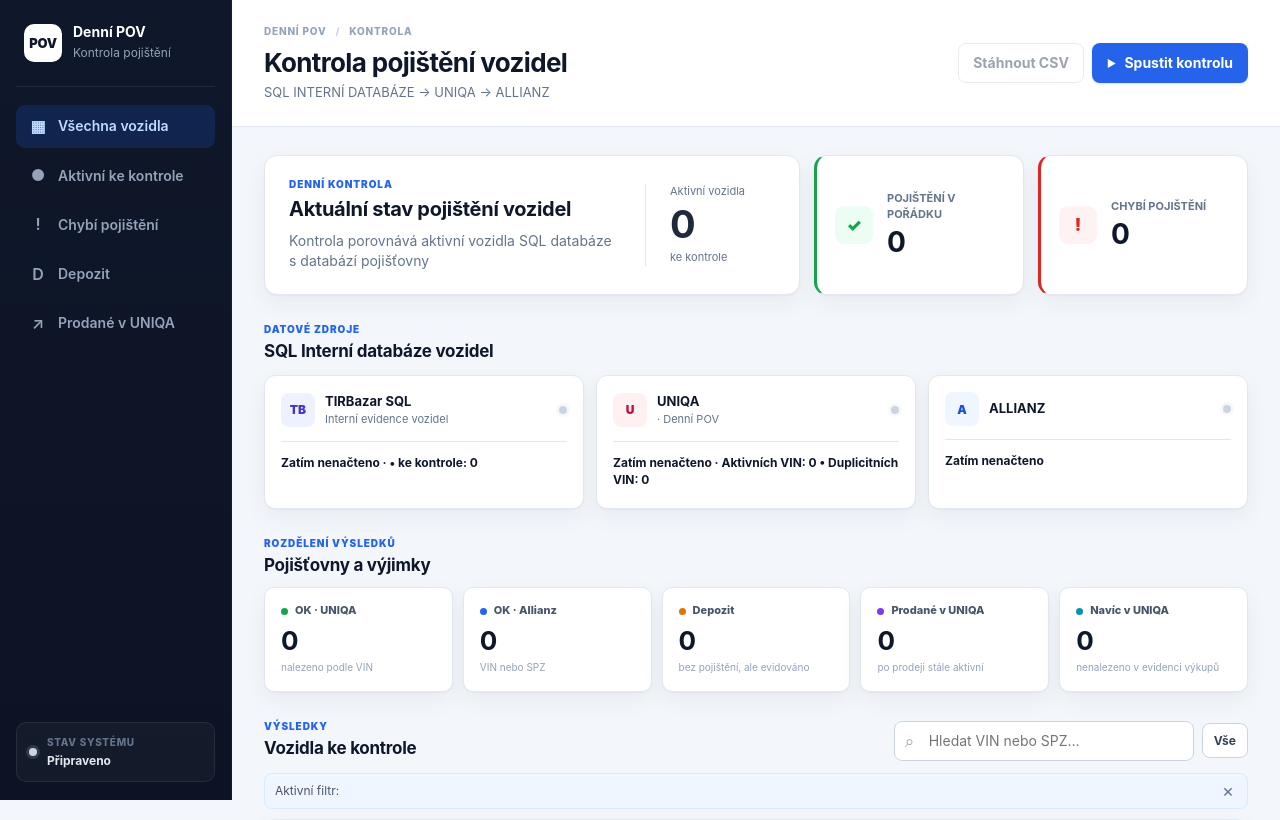
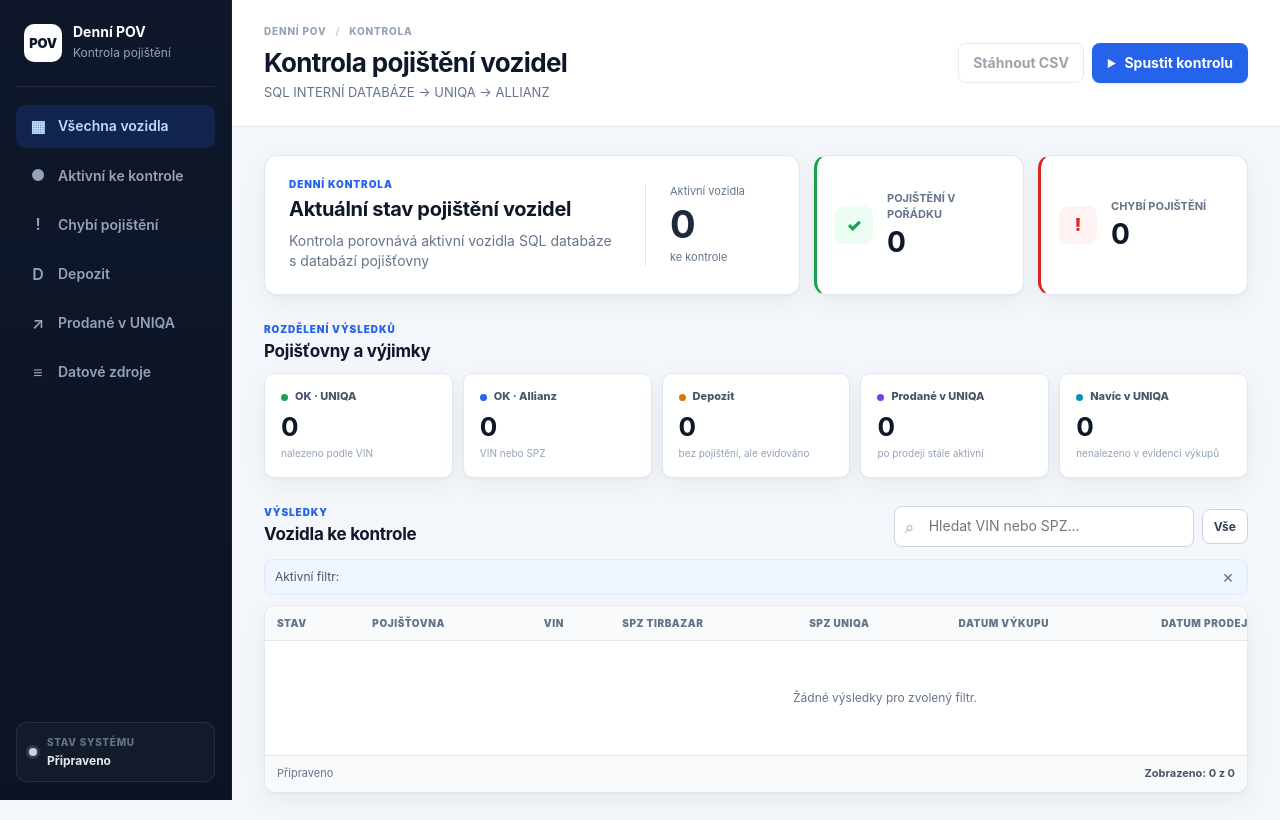
Before and after one commit to jakubwurm-coder/DENN-POV-KONTROLA-POJI-T-N-, a Flask app: page / in a window 1280 px wide. Shown: the top 820 px of the page. Run offline with Flask 3, Linux system fonts and the light colour scheme; data that the repository does not hold is empty.

Commit message:
Hide data source overview from main page and open from sidebar

```diff
--- a/templates/index.html
+++ b/templates/index.html
@@ -37,6 +37,10 @@
         <button class="nav-item" type="button" data-filter="SOLD_UNIQA">
           <span class="nav-icon">↗</span>
           Prodané v UNIQA
+        </button>
+        <button id="navSources" class="nav-item" type="button">
+          <span class="nav-icon">≡</span>
+          Datové zdroje
         </button>
       </nav>
 
@@ -99,7 +103,7 @@
           </article>
         </section>
 
-        <section class="source-section">
+        <section id="sourceSection" class="source-section" hidden>
           <div class="section-heading">
             <div>
               <span class="section-kicker">Datové zdroje</span>
```
